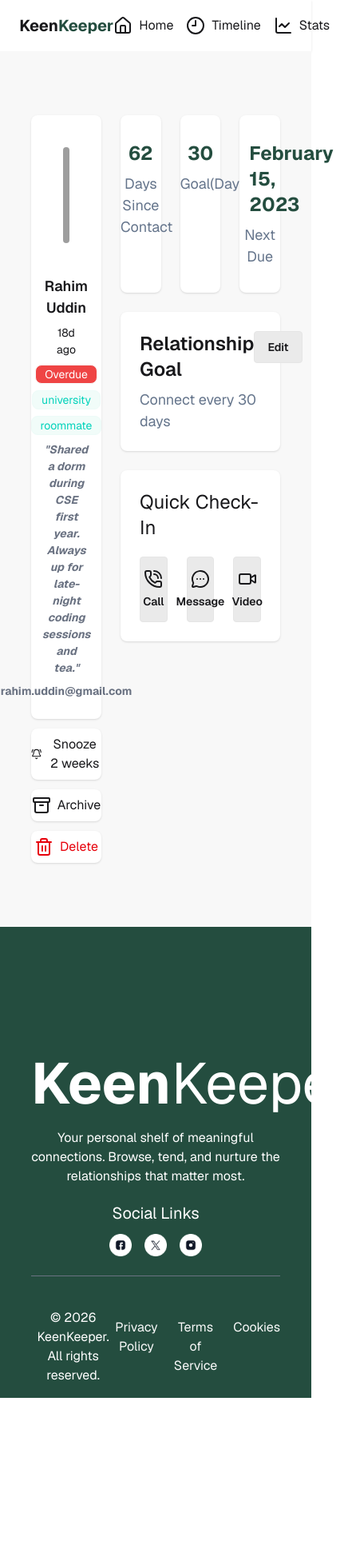
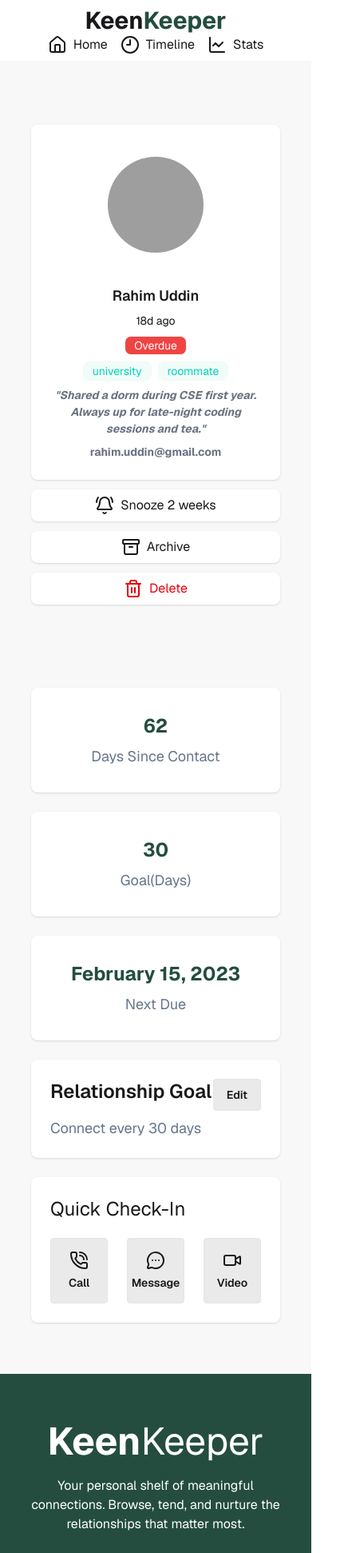
Before and after one commit to crack69-git/keen-keeper, a React (Vite) app: page /friends/1 in a window 390 px wide. Shown: the top 1942 px of the page at 80% size, 446 px wide, since content can reach past the window. Before the commit the page ends 1748 px from the top, so only its background shows below. Built offline with nearby package versions, Linux system fonts and the light colour scheme; grey boxes are pictures that could not be loaded; a web font is replaced by a local one.

Commit message:
added loader,error message,toast,resposive navbar,bannersction,friend section,footer section and friend detail section

```diff
--- /dev/null
+++ b/src/ErrorSection/ErrorSection.jsx
@@ -0,0 +1,55 @@
+import React from 'react';
+import { Link } from 'react-router';
+import { House, TriangleAlert } from 'lucide-react';
+
+const ErrorSection = () => {
+  return (
+    <div className="relative isolate flex min-h-[80vh] items-center justify-center overflow-hidden bg-[radial-gradient(circle_at_top_left,rgba(36,77,63,0.18),transparent_38%),radial-gradient(circle_at_bottom_right,rgba(239,68,68,0.12),transparent_32%),linear-gradient(135deg,#f7f7f5_0%,#eef2ef_100%)] px-4 py-12">
+      <div className="absolute left-10 top-10 h-32 w-32 rounded-full bg-[#244D3F]/10 blur-3xl" />
+      <div className="absolute bottom-10 right-10 h-40 w-40 rounded-full bg-error/10 blur-3xl" />
+
+      <div className="relative flex w-full max-w-3xl items-center justify-center overflow-hidden rounded-3xl bg-[#244D3F] p-8 text-white shadow-2xl shadow-black/20 sm:p-10 md:p-14">
+        <div className="absolute left-8 top-8 h-24 w-24 rounded-full border border-white/10" />
+        <div className="absolute bottom-8 right-8 h-28 w-28 rounded-full border border-white/10" />
+
+        <div className="relative flex w-full max-w-xl flex-col items-center text-center">
+          <div className="inline-flex items-center gap-2 rounded-full border border-white/10 bg-white/10 px-4 py-2 text-sm font-semibold text-white/80">
+            <TriangleAlert size={16} />
+            Page not found
+          </div>
+
+          <div className="mt-8 flex h-44 w-44 items-center justify-center rounded-full border border-white/15 bg-white/10 shadow-2xl shadow-black/20 sm:h-52 sm:w-52">
+            <span className="text-[5rem] font-black leading-none sm:text-[6.5rem]">
+              404
+            </span>
+          </div>
+
+          <div className="mt-8 space-y-3">
+            <p className="text-sm font-semibold uppercase tracking-[0.35em] text-white/60">
+              Error 404
+            </p>
+            <h1 className="text-4xl font-black leading-tight sm:text-5xl">
+              Lost in the wrong place.
+            </h1>
+            <p className="mx-auto max-w-lg text-sm leading-6 text-white/70 sm:text-base">
+              The route you requested does not exist, may have moved, or the
+              address was typed incorrectly.
+            </p>
+          </div>
+
+          <div className="mt-8 flex flex-wrap justify-center gap-3">
+            <Link
+              to="/"
+              className="btn border-0 bg-white text-[#244D3F] shadow-lg shadow-black/20 hover:bg-white/90 gap-2"
+            >
+              <House size={18} />
+              Back to Home
+            </Link>
+          </div>
+        </div>
+      </div>
+    </div>
+  );
+};
+
+export default ErrorSection;
--- a/src/FooterSection/FooterSection.jsx
+++ b/src/FooterSection/FooterSection.jsx
@@ -4,23 +4,28 @@ import twitter from '../assets/twitter.png';
 import instagram from '../assets/instagram.png';
 const FooterSection = () => {
   return (
-        <div className='pt-20 bg-[#244D3F] text-white text-center'>
-            <div className='w-4/5 mx-auto pt-20' >
-                <p className='text-7xl'><span className='font-bold'>Keen</span>Keeper</p>
-                <p className='my-5'>Your personal shelf of meaningful connections. Browse, tend, and nurture the relationships that matter most.</p>
-                <p className='mb-3 text-xl'>Social Links</p>
-                <div className='mb-4'>
-                    <img src={facebook} alt="" className='w-7 inline-block mx-2' />
-                    <img src={twitter} alt="" className='w-7 inline-block mx-2' />
-                    <img src={instagram} alt="" className='w-7 inline-block mx-2' />
+    <div className="pt-15 bg-[#244D3F] text-white text-center">
+      <div className="w-4/5 mx-auto">
+        <p className="text-5xl md:text-7xl">
+          <span className="font-bold">Keen</span>Keeper
+        </p>
+        <p className="my-5">
+          Your personal shelf of meaningful connections. Browse, tend, and
+          nurture the relationships that matter most.
+        </p>
+        <p className="mb-3 text-xl">Social Links</p>
+        <div className="mb-4">
+          <img src={facebook} alt="" className="w-7 inline-block mx-2" />
+          <img src={twitter} alt="" className="w-7 inline-block mx-2" />
+          <img src={instagram} alt="" className="w-7 inline-block mx-2" />
         </div>
-                <hr className='border-gray-500 my-6'></hr>
-                <div className='flex items-center justify-between py-4'>
-                    <p className=''>© 2026 KeenKeeper. All rights reserved.</p>
-                    <ul className='flex gap-5 text-[#FAFAFA] leading-6'>
-                        <li>Privacy Policy</li>
-                        <li>Terms of Service</li>
-                        <li>Cookies</li>
+        <hr className="border-gray-500 my-6"></hr>
+        <div className="flex max-[772px]:flex-col items-center justify-between py-4">
+          <p className="">© 2026 KeenKeeper. All rights reserved.</p>
+          <ul className="flex gap-5 max-sm:text-sm text-[#FAFAFA] leading-6">
+            <li className="hover:underline">Privacy Policy</li>
+            <li className="hover:underline">Terms of Service</li>
+            <li className="hover:underline">Cookies</li>
           </ul>
         </div>
       </div>
--- a/src/FriendDetail/FriendDetail.jsx
+++ b/src/FriendDetail/FriendDetail.jsx
@@ -79,7 +79,7 @@ const FriendDetail = () => {
   return (
     <div className="bg-base-200 pt-20">
       <div className="w-4/5 mx-auto">
-        <div className="grid grid-cols-3 gap-6">
+        <div className="grid max-[814px]:grid-cols-1 grid-cols-3 gap-6">
           <div className="flex flex-col gap-3 pb-20">
             <div className="card gap-4 bg-base-100 w-full shadow-sm">
               <figure className="px-10 pt-10">
@@ -128,8 +128,8 @@ const FriendDetail = () => {
             </div>
           </div>
           {/* right section */}
-          <div className="flex flex-col gap-6 col-span-2 ">
-            <div className="grid grid-cols-3 gap-6">
+          <div className="flex flex-col gap-6 sm:col-span-2 ">
+            <div className="grid sm:grid-cols-3 gap-6">
               <div className="card w-full bg-base-100 card-xs text-center shadow-sm py-8">
                 <p className="text-[#244D3F] text-2xl font-bold">62</p>
                 <p className="text-[#64748B] text-[18px] mt-2">
--- a/src/Homepage/BannerSection.jsx
+++ b/src/Homepage/BannerSection.jsx
@@ -2,15 +2,22 @@ import { Plus } from 'lucide-react';
 import React from 'react';
 
 const BannerSection = () => {
-    return (
-        <div className='flex flex-col justify-center items-center py-20'>
-            <h1 className='text-5xl font-bold mb-4'>Friends to keep close in your life</h1>
-            <p className='text-[#64748B] mb-8'>Your personal shelf of meaningful connections. Browse, tend, and nurture the
-                relationships that matter most.</p>
-            <button className='btn flex font-bold bg-[#244D3F] text-white p-2 rounded-lg gap-2 '>    <Plus />
-                Add Friend</button>
-        </div>
-    );
+  return (
+    <div className="flex flex-col justify-center items-center py-20 text-center">
+      <h1 className="text-5xl font-bold mb-4">
+        Friends to keep close in your life
+      </h1>
+      <p className="text-[#64748B] mb-8">
+        Your personal shelf of meaningful connections. Browse, tend, and nurture
+        the relationships that matter most.
+      </p>
+      <button className="btn flex font-bold bg-[#244D3F] text-white p-2 rounded-lg gap-2 ">
+        {' '}
+        <Plus />
+        Add Friend
+      </button>
+    </div>
+  );
 };
 
 export default BannerSection;
--- a/src/Homepage/CardSection.jsx
+++ b/src/Homepage/CardSection.jsx
@@ -3,15 +3,15 @@ import { MyMainContext } from '../MyContext/MyContext';
 import Card from './Card';
 
 const CardSection = () => {
-    const { cardData } = useContext(MyMainContext);
-    console.log(cardData);
-    return (
-        <div className='grid grid-cols-4 gap-5 pb-20'>
-            {
-                cardData.map((card, index) => <Card key={index} card={card} />)
-            }
-        </div>
-    );
+  const { cardData } = useContext(MyMainContext);
+  console.log(cardData);
+  return (
+    <div className="grid grid-cols-1 sm:grid-cols-2 md:grid-cols-3 lg:grid-cols-4 gap-5 pb-20">
+      {cardData.map((card, index) => (
+        <Card key={index} card={card} />
+      ))}
+    </div>
+  );
 };
 
 export default CardSection;
--- a/src/Homepage/CountSection.jsx
+++ b/src/Homepage/CountSection.jsx
@@ -6,22 +6,22 @@ const CountSection = () => {
   console.log(cardData);
 
   return (
-        <div className='grid grid-cols-2 sm:grid-cols-4  w-full gap-3 justify-between items-center py-10 -2'>
-            <div className='text-center py-8 px-8 bg-white h-full'>
-                <p className='text-3xl font-semibold'>{cardData.length}</p>
-                <p>Total Friends</p>
+    <div className="grid grid-cols-2 sm:grid-cols-4  w-full gap-3 justify-between items-center py-10 -2">
+      <div className="text-center py-8 px-8 bg-white h-full">
+        <p className="text-3xl font-semibold">{cardData.length}</p>
+        <p className="text-gray-500">Total Friends</p>
       </div>
-            <div className='text-center py-8 px-8 bg-white h-full'>
-                <p className='text-3xl font-semibold'>{ }</p>
-                <p>On Tracks</p>
+      <div className="text-center py-8 px-8 bg-white h-full">
+        <p className="text-3xl font-semibold">{}</p>
+        <p className="text-gray-500">On Tracks</p>
       </div>
-            <div className='text-center py-8 px-8 bg-white h-full'>
-                <p className='text-3xl font-semibold'>0</p>
-                <p>Need Attention</p>
+      <div className="text-center py-8 px-8 bg-white h-full">
+        <p className="text-3xl font-semibold">0</p>
+        <p className="text-gray-500">Need Attention</p>
       </div>
-            <div className='text-center py-8 px-8 bg-white h-full'>
-                <p className='text-3xl font-semibold'>0</p>
-                <p>Interactions this month</p>
+      <div className="text-center py-8 px-8 bg-white h-full">
+        <p className="text-3xl font-semibold">0</p>
+        <p className="text-gray-500">Interactions this month</p>
       </div>
     </div>
   );
--- a/src/Homepage/FriendCard.jsx
+++ b/src/Homepage/FriendCard.jsx
@@ -1,16 +1,18 @@
-import React from 'react';
-import CardSection from './CardSection';
-// import img from '../assets/hero.png';
+import React, { Suspense, lazy } from 'react';
+
+const CardSection = lazy(() => import('./CardSection'));
+
 const FriendCard = () => {
-    return (
-        <div className='mt-10 '>
-            <p className='text-2xl font-semibold mb-5'>Your Friends</p>
-            <div className=''>
-                <CardSection />
-            </div>
-
-        </div>
-    );
+  return (
+    <div className="mt-10 ">
+      <p className="text-2xl font-semibold mb-5">Your Friends</p>
+      <Suspense
+        fallback={<span className="loading loading-spinner loading-xl"></span>}
+      >
+        <CardSection />
+      </Suspense>
+    </div>
+  );
 };
 
 export default FriendCard;
--- a/src/Homepage/Homepage.jsx
+++ b/src/Homepage/Homepage.jsx
@@ -1,4 +1,4 @@
-import React from 'react';
+import React, { Suspense } from 'react';
 import Navbar from '../Navbar/Navbar';
 import { Outlet } from 'react-router';
 import BannerSection from './BannerSection';
@@ -7,8 +7,8 @@ import FriendCard from './FriendCard';
 
 const Homepage = () => {
   return (
-        <div className='bg-gray-100'>
-            <div className='w-4/5 mx-auto'>
+    <div className="bg-gray-100">
+      <div className="w-4/5 mx-auto">
         <BannerSection />
         <CountSection />
         <FriendCard />
--- a/src/Navbar/Navbar.jsx
+++ b/src/Navbar/Navbar.jsx
@@ -6,20 +6,55 @@ import { MyMainContext } from '../MyContext/MyContext';
 const Navbar = () => {
   // const { state, setState } = useContext(MyMainContext);
   // console.log(state);
-    const links = <>
-        <li><NavLink className={({ isActive }) => isActive ? "bg-[#244D3F] p-2 rounded-lg text-white flex items-center gap-2" : "flex items-center gap-2"} to={"/"}><House></House>Home</NavLink></li>
-        <li><NavLink className={({ isActive }) => isActive ? "bg-[#244D3F] p-2 rounded-lg text-white flex items-center gap-2" : "flex items-center gap-2"} to={"/timeline"}><Clock9></Clock9>Timeline</NavLink></li>
-        <li><NavLink className={({ isActive }) => isActive ? "bg-[#244D3F] p-2 rounded-lg text-white flex items-center gap-2" : "flex items-center gap-2"} to={"/stats"}><ChartLine></ChartLine>Stats</NavLink></li>
+  const links = (
+    <>
+      <li>
+        <NavLink
+          className={({ isActive }) =>
+            isActive
+              ? 'bg-[#244D3F] p-2 rounded-lg text-white flex items-center gap-2'
+              : 'flex items-center gap-2'
+          }
+          to={'/'}
+        >
+          <House></House>Home
+        </NavLink>
+      </li>
+      <li>
+        <NavLink
+          className={({ isActive }) =>
+            isActive
+              ? 'bg-[#244D3F] p-2 rounded-lg text-white flex items-center gap-2'
+              : 'flex items-center gap-2'
+          }
+          to={'/timeline'}
+        >
+          <Clock9></Clock9>Timeline
+        </NavLink>
+      </li>
+      <li>
+        <NavLink
+          className={({ isActive }) =>
+            isActive
+              ? 'bg-[#244D3F] p-2 rounded-lg text-white flex items-center gap-2'
+              : 'flex items-center gap-2'
+          }
+          to={'/stats'}
+        >
+          <ChartLine></ChartLine>Stats
+        </NavLink>
+      </li>
     </>
+  );
   return (
     <div className="bg-base-100 shadow-sm">
-            <div className='navbar w-11/12 mx-auto'>
+      <div className="navbar max-sm:flex-col w-11/12 mx-auto">
         <div className="flex-1">
-                    <a className="text-xl font-bold">Keen<span className='text-[#244D3F]'>Keeper</span></a>
+          <a className="text-xl font-bold max-sm:text-3xl">
+            Keen<span className="text-[#244D3F] ">Keeper</span>
+          </a>
         </div>
-                <ul className='flex items-center gap-4'>
-                    {links}
-                </ul>
+        <ul className="flex items-center gap-4">{links}</ul>
       </div>
     </div>
   );
--- a/src/router/router.jsx
+++ b/src/router/router.jsx
@@ -1,33 +1,39 @@
-import { createBrowserRouter } from "react-router";
-import Homepage from "../Homepage/Homepage";
-import MainLayout from "../LayoutMain/MainLayout";
-import FriendDetail from "../FriendDetail/FriendDetail";
-import Timeline from "../Timeline/Timeline.jsx";
-import StatSection from "../StatSection/StatSection";
+import { createBrowserRouter } from 'react-router';
+import Homepage from '../Homepage/Homepage';
+import MainLayout from '../LayoutMain/MainLayout';
+import FriendDetail from '../FriendDetail/FriendDetail';
+import Timeline from '../Timeline/Timeline.jsx';
+import StatSection from '../StatSection/StatSection';
+import ErrorSection from '../ErrorSection/ErrorSection';
 
 const router = createBrowserRouter([
   {
-        path: "/",
+    path: '/',
     element: <MainLayout />,
+    errorElement: <ErrorSection />,
     children: [
       {
         index: true,
-                element: <Homepage></Homepage>
+        element: <Homepage></Homepage>,
       },
       {
-                path: "/timeline",
-                element: <Timeline></Timeline>
+        path: '/timeline',
+        element: <Timeline></Timeline>,
       },
       {
-                path: "/stats",
-                element: <StatSection></StatSection>
+        path: '/stats',
+        element: <StatSection></StatSection>,
       },
       {
         path: '/friends/:friendId',
         element: <FriendDetail />,
-                loader: () => fetch('/myData.json')
-            }
-        ]
+        loader: () => fetch('/myData.json'),
+      },
+      {
+        path: '*',
+        element: <ErrorSection />,
+      },
+    ],
   },
 ]);
 export default router;
```
Lines whose indentation alone changed are shown as unchanged.
